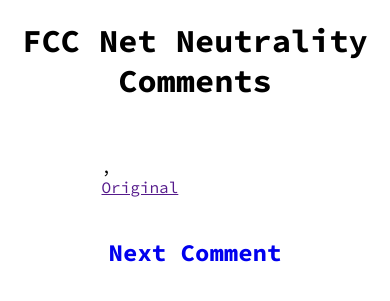
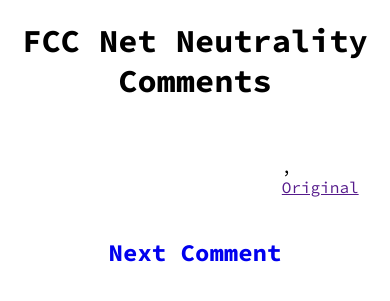
Before and after one commit to jjhuff/fcc-comments, a Python web app: template templates/index.html in a window 390 px wide. Shown: the top 301 px of the page. Run offline with Jinja, Linux system fonts and the light colour scheme; the template is opened without the code that fills it, so the values that code supplies are empty.

Commit message:
Improve rendering on mobile devices

```diff
--- a/templates/index.html
+++ b/templates/index.html
@@ -62,6 +62,13 @@
             .cf:after {
                 clear: both;
             }
+
+            @media only screen and (max-width : 900px) {
+                .comment_wrapper {
+                    left: -87.5%;
+                    width: 175%;
+                }
+            }
         </style>
         <script>
             if ( history.replaceState) {
```
